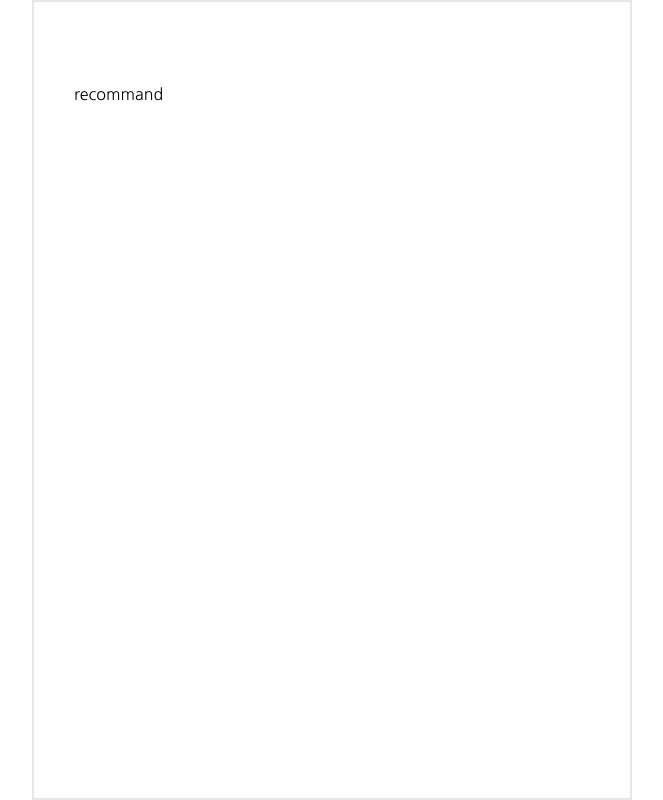
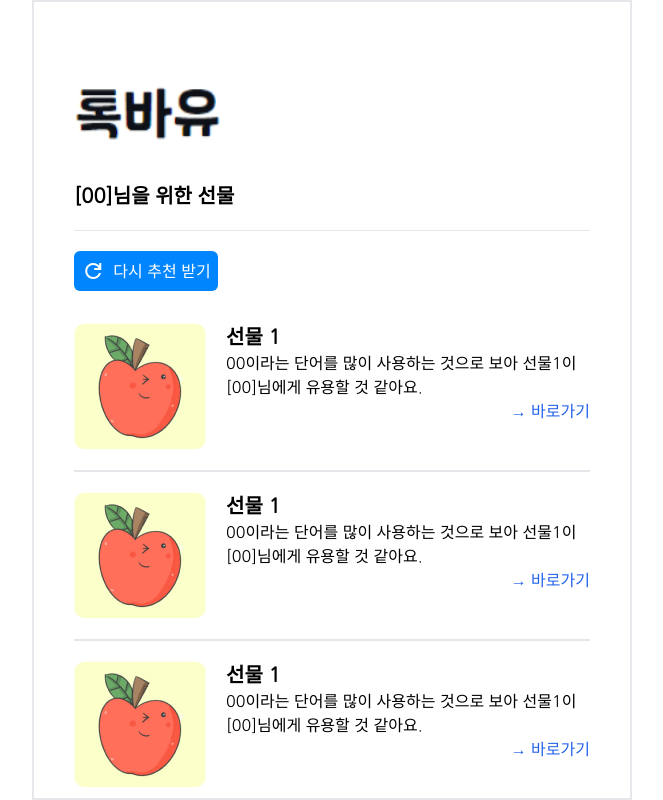
Before and after one commit to minji2219/talkbaU, a React (Create React App) app: page /recommand in a window 1280 px wide. Shown: the whole page, without its empty margins (308-971 px from the left). Built offline with nearby package versions, Linux system fonts and the light colour scheme.

Commit message:
추천결과 페이지 구현

```diff
--- /dev/null
+++ b/src/components/GiftBox.jsx
@@ -0,0 +1,26 @@
+import React from "react";
+
+const GiftBox = () => {
+  return (
+    <div className="flex items-start gap-5 border-b-2 py-5">
+      <img src="/image/gift1.png" alt="선물1" />
+      <div>
+        <div className="text-xl font-extrabold rounded-md">선물 1</div>
+        <div>
+          00이라는 단어를 많이 사용하는 것으로 보아 선물1이 [00]님에게 유용할 것
+          같아요.
+        </div>
+        <a
+          href="https://www.naver.com/"
+          target="_blank"
+          rel="nooper noreferrer"
+          className="text-blue-600 float-right hover:opacity-80"
+        >
+          → 바로가기
+        </a>
+      </div>
+    </div>
+  );
+};
+
+export default GiftBox;
--- a/src/components/Layout.jsx
+++ b/src/components/Layout.jsx
@@ -3,7 +3,7 @@ import { Outlet } from "react-router-dom";
 
 const Layout = () => {
   return (
-    <div className="max-w-[600px] h-[100vh] mx-auto border-2">
+    <div className="max-w-[600px] h-[100vh] mx-auto border-2 overflow-y-scroll">
       <div className="mx-10 my-20 h-[calc(100%-160px)]">
         <Outlet />
       </div>
--- a/src/pages/recommand/index.jsx
+++ b/src/pages/recommand/index.jsx
@@ -1,7 +1,24 @@
 import React from "react";
+import Header from "../../components/Header";
+import GiftBox from "../../components/GiftBox";
 
 const Recommand = () => {
-  return <div>recommand</div>;
+  return (
+    <div>
+      <Header />
+      <h1 className="font-bold text-xl mt-10">[00]님을 위한 선물</h1>
+      <hr className="my-5 border-1" />
+      <div className="flex justify-center items-center gap-2 py-2 mb-3 rounded-md w-36 bg-[#0085ff] text-white hover:cursor-pointer hover:opacity-80">
+        <span className="material-symbols-outlined">refresh</span>
+        <span>다시 추천 받기</span>
+      </div>
+      <GiftBox />
+      <GiftBox />
+      <GiftBox />
+      <GiftBox />
+      <GiftBox />
+    </div>
+  );
 };
 
 export default Recommand;
```
Also changed, not shown: public/image/gift1.png (added).
